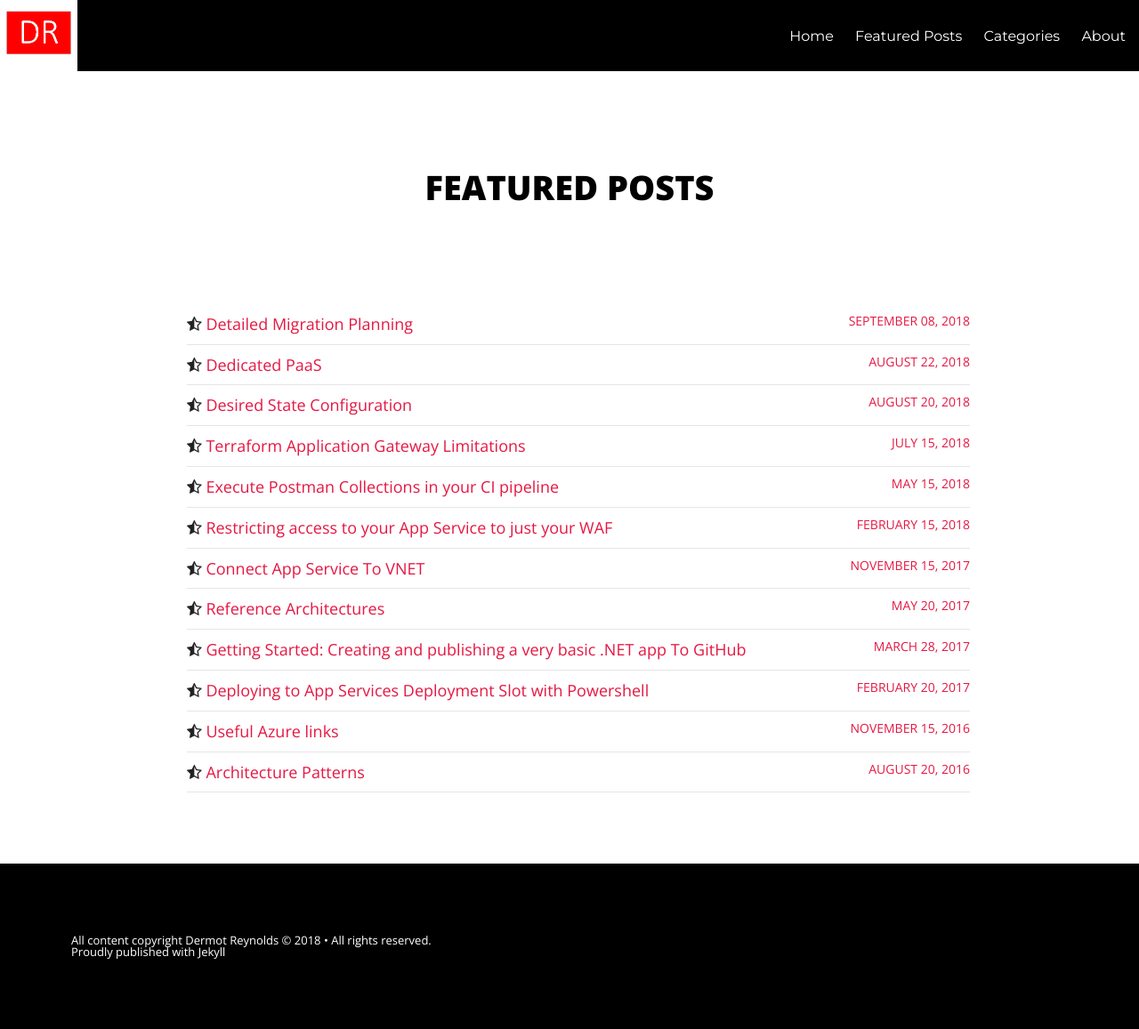
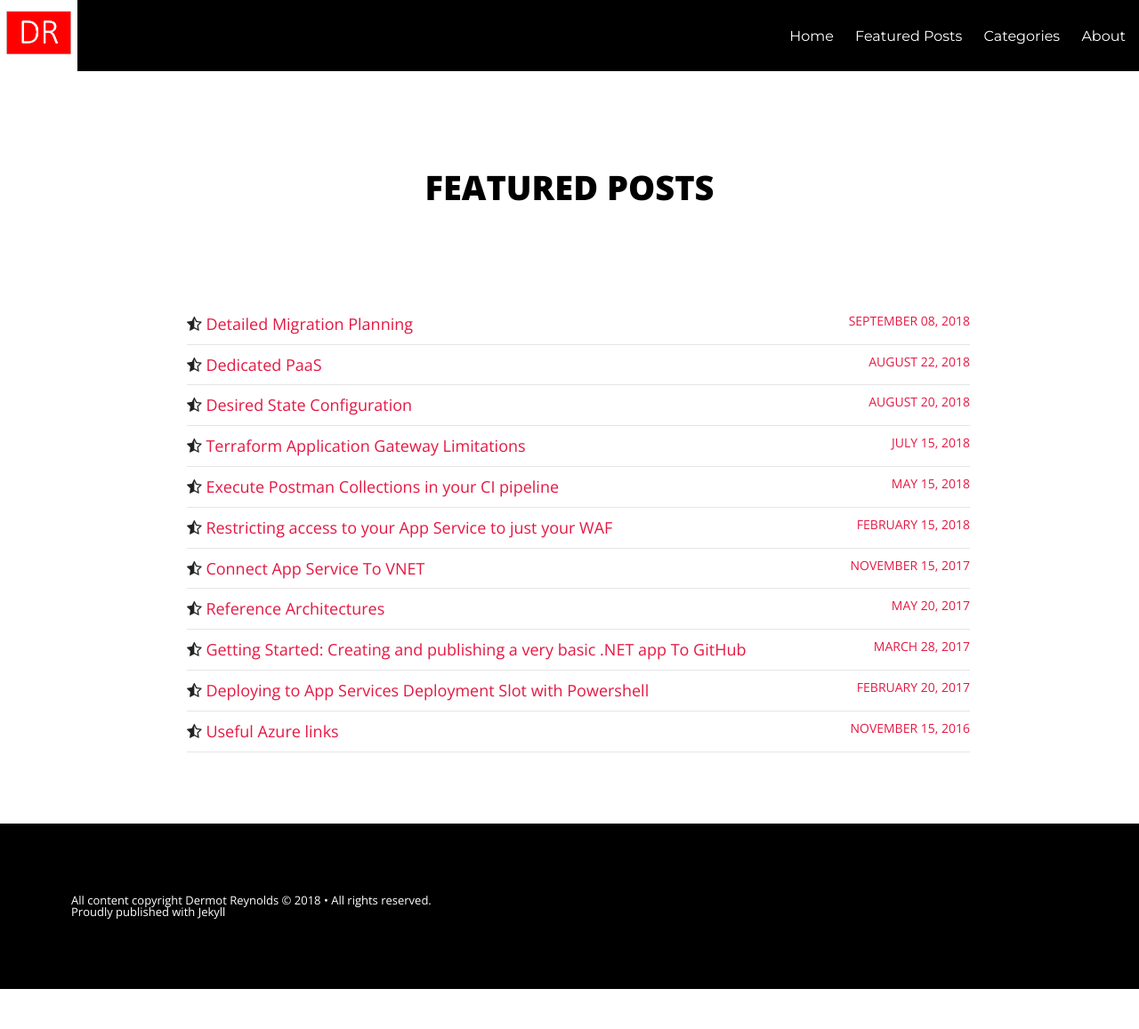
Before and after one commit to dermotreynolds/old.dermotreynolds.github.io, a Jekyll site: the page built from featured.html, in a window 1280 px wide. Shown: the whole page at 89% size. Built offline with Jekyll 4.4.1, drawn with Linux system fonts in a browser that asks for light colours; nearby versions of some CDN libraries; after the commit the page ends 1112 px from its top, so only the background shows below that.

Commit message:
Full End To End

```diff
--- a/_posts/inprogress/2018-06-20-0-architecture-patterns.md
+++ b/_posts/inprogress/2018-06-20-0-architecture-patterns.md
@@ -2,8 +2,8 @@
 layout: post
 title: "Architecture Patterns"
 date: 2016-08-20
-featured: true
-category: Architecture
+featured: false
+category: WorkInProgress
 tags: [Azure, Architecture, v1]
 
 ---
```
